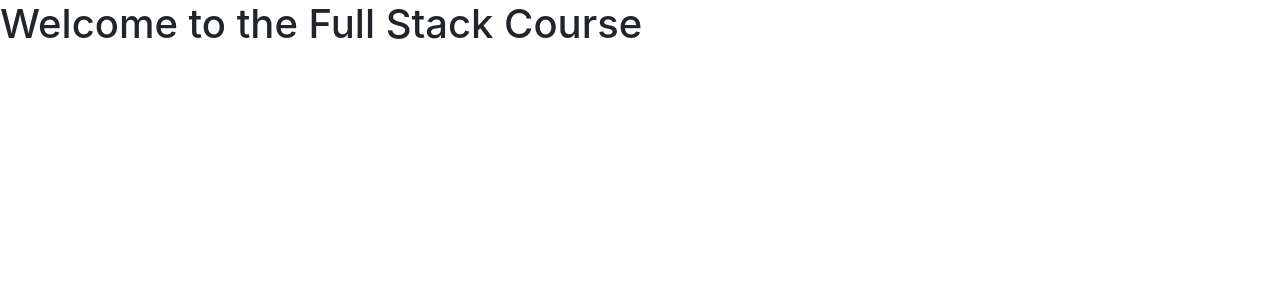
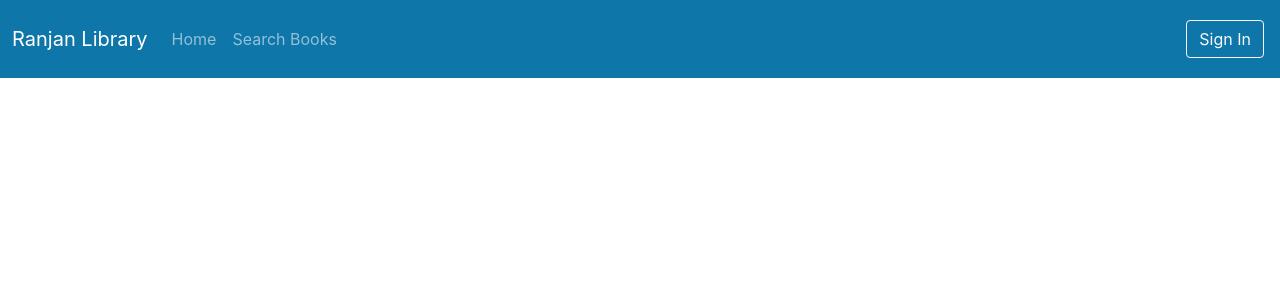
Before and after one commit to ranjankumarmandal/Smart-Library---React-TypeScript, a React (Create React App) app: page / in a window 1280 px wide. Shown: the top 300 px of the page. Built offline with nearby package versions, Linux system fonts and the light colour scheme.

Commit message:
updated title, navbar and added component NavBar.tsx to root component App.tsx

```diff
--- a/public/index.html
+++ b/public/index.html
@@ -14,7 +14,7 @@
      <!-- Bootstrap CSS -->
      <link href="https://cdn.jsdelivr.net/npm/bootstrap@5.0.2/dist/css/bootstrap.min.css" rel="stylesheet" integrity="sha384-EVSTQN3/azprG1Anm3QDgpJLIm9Nao0Yz1ztcQTwFspd3yD65VohhpuuCOmLASjC" crossorigin="anonymous">
 
-    <title>Smart Library System - Ranjan Kumar Mandal</title>
+    <title>Ranjan Library</title>
   </head>
   <body>
     <noscript>You need to enable JavaScript to run this app.</noscript>
--- a/src/App.tsx
+++ b/src/App.tsx
@@ -1,12 +1,9 @@
 import React from "react";
 import "./App.css";
+import NavBar from "./components/NavBar";
 
 function App() {
-  return (
-    <div className="App">
-      <h1>Welcome to the Full Stack Course</h1>
-    </div>
-  );
+  return <NavBar />;
 }
 
 export default App;
--- a/src/components/NavBar.tsx
+++ b/src/components/NavBar.tsx
@@ -4,7 +4,7 @@ const NavBar = () => {
   return (
     <div className='navbar navbar-expand-lg navbar-dark main-color py-3'>
       <div className='container-fluid'>
-        <span className='navbar-brand'>SLS RKM</span>
+        <span className='navbar-brand'>Ranjan Library</span>
         <button
           className='navbar-toggler'
           type='button'
@@ -31,7 +31,7 @@ const NavBar = () => {
           </ul>
           <ul className='navbar-nav ms-auto'>
             <li className='nav-item m-1'>
-              <a href='#' type='button' className='btn btn-otline-light'>
+              <a href='#' type='button' className='btn btn-outline-light'>
                 Sign In
               </a>
             </li>
```
